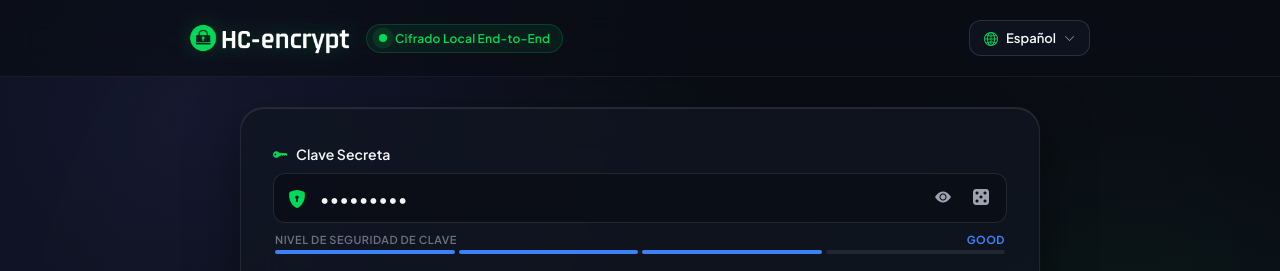
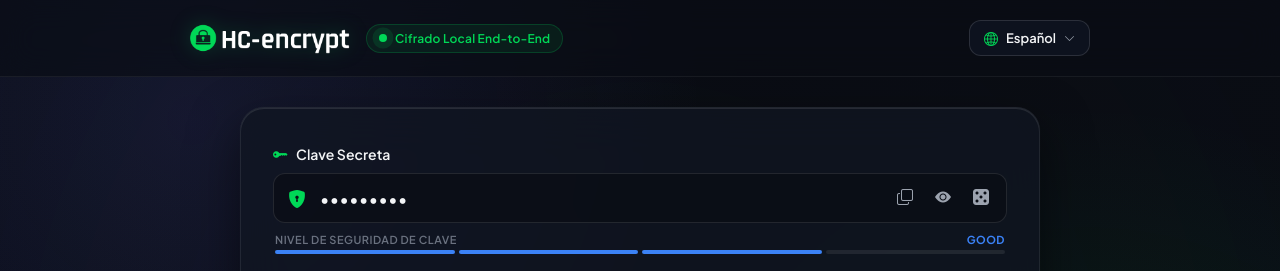
Before and after one commit to hrendonl/encrypt-message, a React (Vite) app: page / in a window 1280 px wide. Both pictures are taken after typing "Sample123", "Sample" into the empty fields and a click on the button "Descifrar Mensaje". Shown: the top 271 px of the page. Built offline with nearby package versions, Linux system fonts and the light colour scheme.

Commit message:
feat(ui): add copy secret key action to KeywordInput

```diff
--- a/src/components/KeywordInput/KeywordInput.css
+++ b/src/components/KeywordInput/KeywordInput.css
@@ -84,6 +84,11 @@ input#keyword:focus {
   color: var(--text-main);
 }
 
+.input-action-btn.copy-success {
+  color: var(--primary);
+  background: rgba(0, 216, 87, 0.12);
+}
+
 .generate-btn:hover {
   color: var(--primary);
   transform: rotate(180deg);
--- a/src/components/KeywordInput/index.jsx
+++ b/src/components/KeywordInput/index.jsx
@@ -2,15 +2,23 @@ import { useState } from "react";
 import PropTypes from "prop-types";
 import { useTranslation } from "react-i18next";
 import "./KeywordInput.css";
+import { useCopyToClipboard } from "../../hooks/useCopyToClipboard";
 
 export const KeywordInput = ({ register, setValue, watch }) => {
   const { t } = useTranslation();
   const [showKey, setShowKey] = useState(false);
+  const { isCopy, copy } = useCopyToClipboard();
 
   const keywordValue = watch ? watch("keyword") || "" : "";
 
   const toggleKeyVisibility = () => {
     setShowKey((prev) => !prev);
+  };
+
+  const handleCopyKey = () => {
+    if (keywordValue) {
+      copy(keywordValue);
+    }
   };
 
   const handleGenerateKey = () => {
@@ -48,6 +56,16 @@ export const KeywordInput = ({ register, setValue, watch }) => {
           autoComplete="off"
         />
         <div className="input-actions">
+          {keywordValue && (
+            <button
+              type="button"
+              className={`input-action-btn ${isCopy ? "copy-success" : ""}`}
+              onClick={handleCopyKey}
+              title={isCopy ? t("form.keyword.copied") : t("form.keyword.copy")}
+            >
+              <i className={`bi ${isCopy ? "bi-check-lg" : "bi-copy"}`}></i>
+            </button>
+          )}
           <button
             type="button"
             className="input-action-btn"
--- a/src/i18n.js
+++ b/src/i18n.js
@@ -12,6 +12,8 @@ const resources = {
       "form.keyword.generate": "Generate random key",
       "form.keyword.show": "Show secret key",
       "form.keyword.hide": "Hide secret key",
+      "form.keyword.copy": "Copy secret key",
+      "form.keyword.copied": "Secret key copied",
       "form.keyword.strength": "Key Security Level",
       "form.message.label": "Input Text",
       "form.message.placeholder": "Type or paste your text to encrypt or decrypt...",
@@ -37,6 +39,8 @@ const resources = {
       "form.keyword.generate": "Generar clave aleatoria",
       "form.keyword.show": "Mostrar clave secreta",
       "form.keyword.hide": "Ocultar clave secreta",
+      "form.keyword.copy": "Copiar clave secreta",
+      "form.keyword.copied": "Clave copiada al portapapeles",
       "form.keyword.strength": "Nivel de Seguridad de Clave",
       "form.message.label": "Texto de Entrada",
       "form.message.placeholder": "Escribe o pega el texto que deseas cifrar o descifrar...",
```
